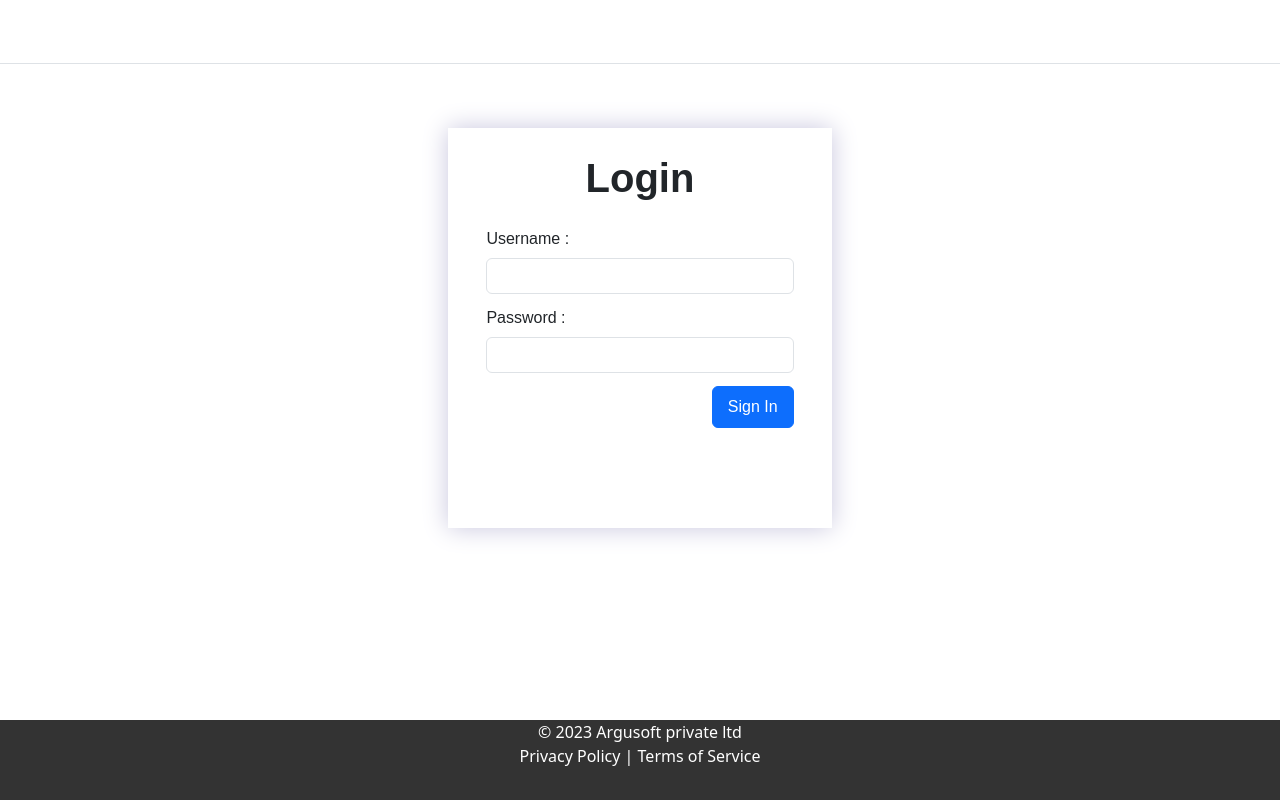
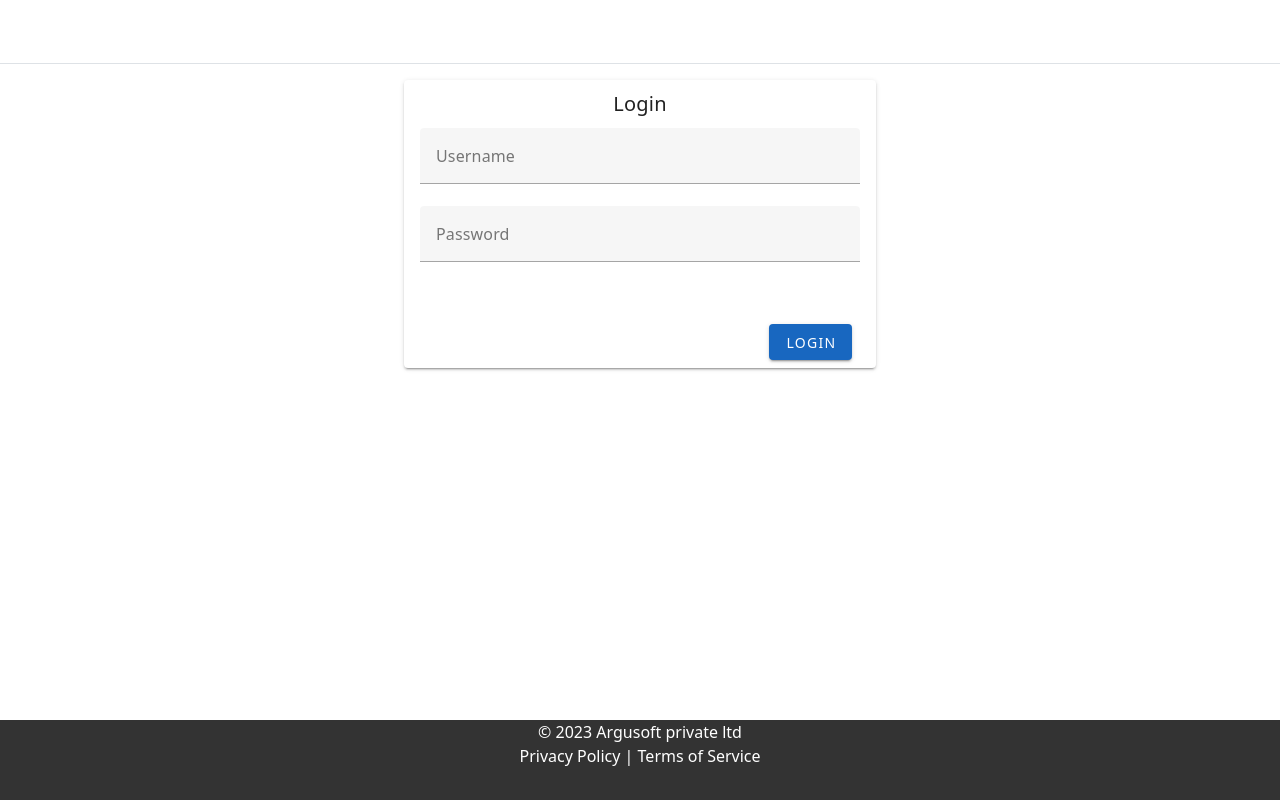
Before and after one commit to sk-Nikhil/blood_bank, a Vue app in the folder client/: page / in a window 1280 px wide. Built offline with nearby package versions, Linux system fonts and the light colour scheme.

Commit message:
created login using vuetify

```diff
--- a/client/src/App.vue
+++ b/client/src/App.vue
@@ -1,7 +1,9 @@
 <template>
+<div>
   <the-header></the-header>
   <router-view></router-view>
   <the-footer></the-footer>
+</div>
 </template>
 
 <script>
--- a/client/src/main.js
+++ b/client/src/main.js
@@ -5,8 +5,20 @@ import 'bootstrap/dist/css/bootstrap.css';
 import 'bootstrap/dist/js/bootstrap.bundle';
 import 'bootstrap/dist/js/bootstrap.js';
 import routes from './routes.js'
+import VeeValidate from 'vee-validate';
 
+import 'vuetify/styles'
+import { createVuetify } from 'vuetify'
+import * as components from 'vuetify/components'
+import * as directives from 'vuetify/directives'
+
+const vuetify = createVuetify({
+  components,
+  directives,
+})
 const app = createApp(App)
+app.use(vuetify)
+app.use(VeeValidate)
 app.use(store)
 app.use(routes)
 app.mount('#app')
--- a/client/src/store/admin/actions.js
+++ b/client/src/store/admin/actions.js
@@ -4,6 +4,7 @@ const router = require('../../routes');
 
 export default{
     async login(context, payload){
+        console.log(payload)
         try{
             const response = await axios.post(`${url}/login`, payload);
             if(response.data.success){
--- a/client/src/views/LoginPage.vue
+++ b/client/src/views/LoginPage.vue
@@ -1,4 +1,4 @@
-<template>
+<!-- <template>
 
 <div id="container">
     <form @submit.prevent="handleLogin()">
@@ -55,60 +55,103 @@ export default{
 
 <style scoped>
 
-* {
-    box-sizing: border-box;
-    margin: 0;
-    padding: 0;
-    font-family: Raleway, sans-serif;
+</style> -->
 
-}
+<template>
+  <v-container>
+    <v-row justify="center">
+      <v-col cols="12" sm="8" md="5">
+        <v-card elevation="2">
+          <v-card-title class="headline text-center">Login</v-card-title>
+          <v-card-text>
+            <v-form @submit.prevent="handleLogin()">
+              <v-text-field
+                label="Username"
+                v-model="username"
+                :rules="usernameRules"
+                required
+              ></v-text-field>
+              <v-text-field
+                label="Password"
+                v-model="password"
+                :rules="passwordRules"
+                :type="showPassword ? 'text' : 'password'"
+                @click:append="showPassword = !showPassword"
+                required
+              ></v-text-field>
+              <!-- <v-card-text v-if="emptyPassword">password field cannot be empty</v-card-text> -->
+              <v-card-text v-if="!isValidUser"
+                >Invalid username or password</v-card-text
+              >
+              <v-card-text>{{ errMessage }}</v-card-text>
+              <v-btn class="ma-2 float-right" color="primary" type="submit"
+                >Login</v-btn
+              >
+            </v-form>
+          </v-card-text>
+        </v-card>
+      </v-col>
+    </v-row>
+  </v-container>
+</template>
 
-#container{
-    margin-top:5vw;
-    display: flex;
-    align-items: center;
-    justify-content: center;
-}
+<script>
+import { mapActions } from "vuex";
+import { useVuelidate } from "@vuelidate/core";
+import { required, email } from "@vuelidate/validators";
+import "@mdi/font/css/materialdesignicons.css"; // Import MDI icons
+export default {
+  setup() {
+    return { v$: useVuelidate() };
+  },
+  data() {
+    return {
+      username: "",
+      password: "",
+      showPassword: false,
+      isValidUser: true,
+      emptyPassword: false,
+      errMessage: "",
+      usernameRules: [
+        (v) => !!v || "Username is required",
+        (v) =>
+          /^[a-zA-Z0-9._%+-]+@[a-zA-Z0-9.-]+\.[a-zA-Z]{2,4}$/.test(v) ||
+          "Invalid email format",
+      ],
+      passwordRules: [(v) => !!v || "password is required"],
+    };
+  },
+  validations() {
+    return {
+      username: { required, email },
+      password: { required },
+    };
+  },
+  methods: {
+    ...mapActions("admin", ["login"]),
 
-form{
-    width:30vw;
-    min-height:50vh;
-    padding:2vw 3vw;
-    box-shadow: 0px 0px 24px #c8c6de;
-}
-
-label{
-    margin-bottom: 0.5vw;
-}
-.form-group{
-    margin-bottom:1vw;
-}
-
-input{
-    padding:5px 10px;
-}
-
-#error{
-    color:red
-}
-
-.error{
-    color:red;
-    margin-top:-10px;
-}
-
-
-#heading{
-    text-align: center;
-    margin-bottom:2vw;
-}
-
-#heading h1{
-    font-weight: 600
-}
-
-button{
-    padding:8px 15px;
-    float:right;
-}
-</style>
+    async handleLogin() {
+      // this check if username is not empty and password field is empty when the user clicks the login button
+      this.emptyPassword =this.v$.password.$invalid &&(await this.v$.username.$validate()) === true;
+      this.isValidCredential = await this.v$.$validate()
+      if (!this.isValidCredential) {
+        console.log("failure");
+        this.clearForm();
+        return;
+      }
+      const response = await this.login("hey");
+      console.log(response)
+      this.errMessage = response;
+    //   this.clearForm();
+    },
+    async login() {},
+    // togglePasswordVisibility() {
+    //   this.showPassword = !this.showPassword;
+    // },
+    clearForm() {
+      this.username = "";
+      this.password = "";
+    },
+  },
+};
+</script>
```
Also changed, not shown: client/package.json (+6 -2 lines), 1 other file (tests, documents, lock files or other folders).
